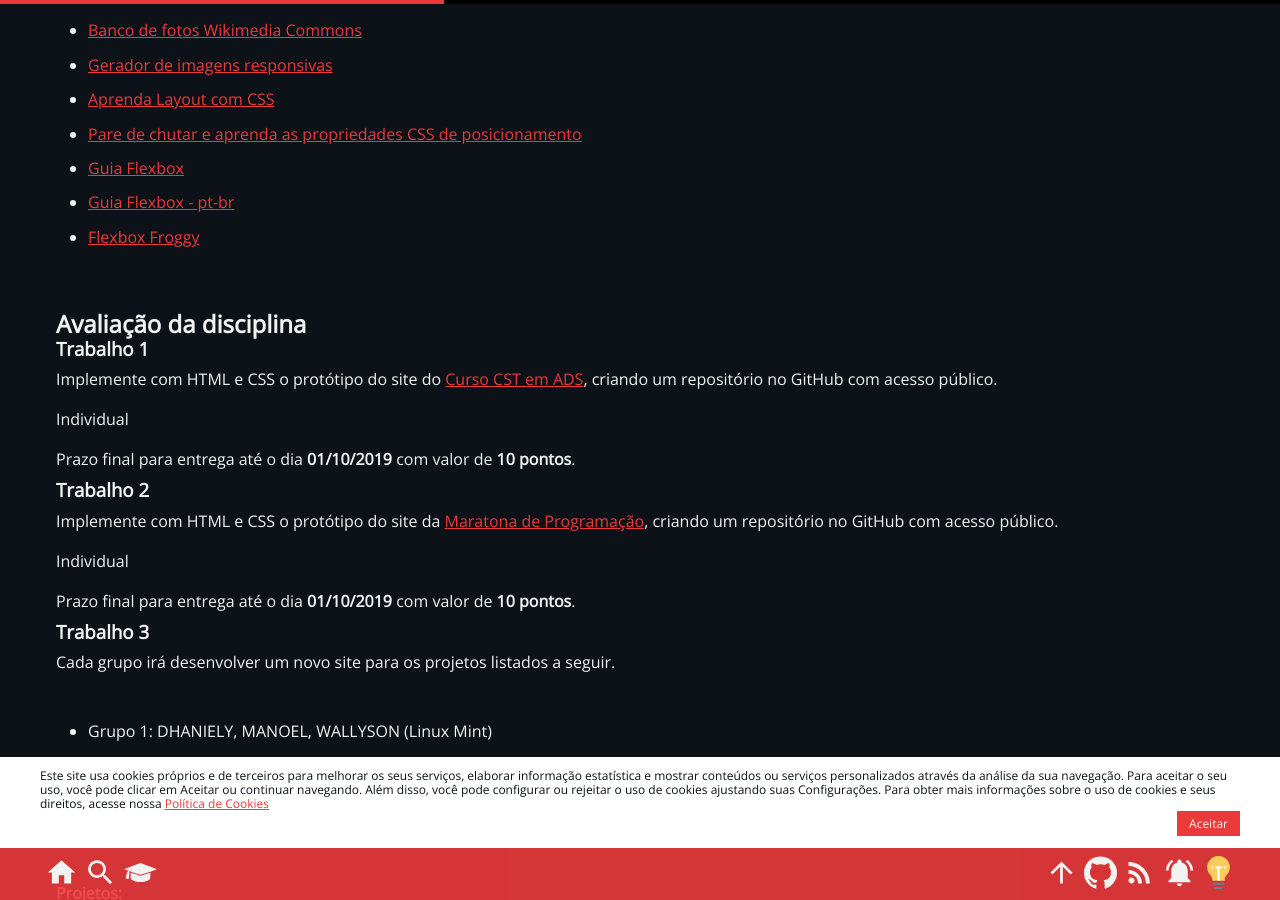
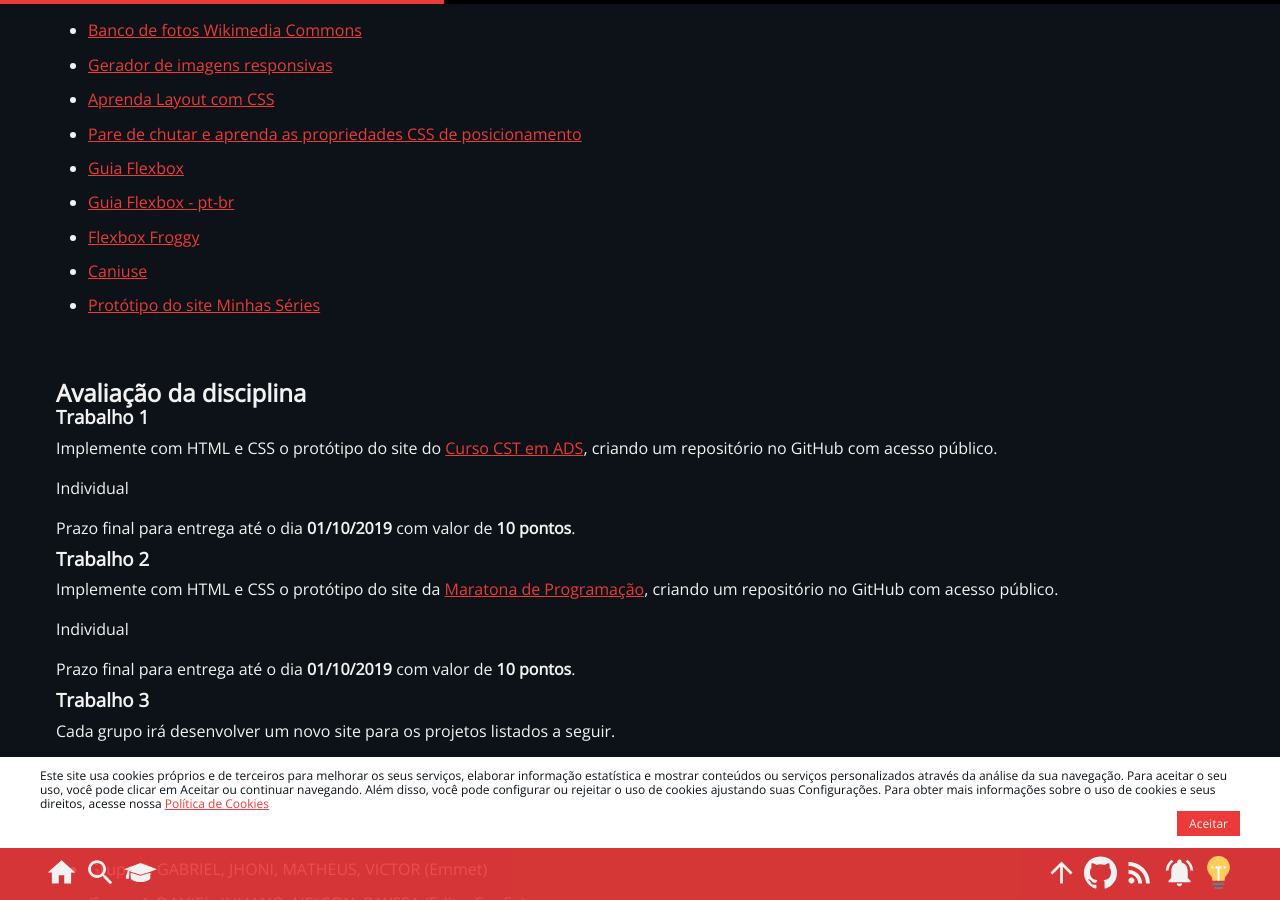
Before and after one commit to marcoinf/marcoinf.github.io, a Jekyll site: the page built from _pages/2019-2-programacao-web-front-end.md, in a window 1280 px wide and 900 px high, scrolled down 619 px. Built offline with Jekyll 4.4.1, drawn with Linux system fonts in a browser that asks for light colours.

Commit message:
Update 2019-2-programacao-web-front-end.md

```diff
--- a/_pages/2019-2-programacao-web-front-end.md
+++ b/_pages/2019-2-programacao-web-front-end.md
@@ -21,7 +21,8 @@
 * [Guia Flexbox](https://css-tricks.com/snippets/css/a-guide-to-flexbox/)
 * [Guia Flexbox - pt-br](https://origamid.com/projetos/flexbox-guia-completo/)
 * [Flexbox Froggy](https://flexboxfroggy.com/)
-
+* [Caniuse](https://caniuse.com)
+* [Protótipo do site Minhas Séries](https://www.figma.com/file/BCeiBCoOgc0PIWSdLLWDM3qR/S%C3%A9ries?node-id=0%3A1)
 
 ## Avaliação da disciplina
 ### Trabalho 1
```
